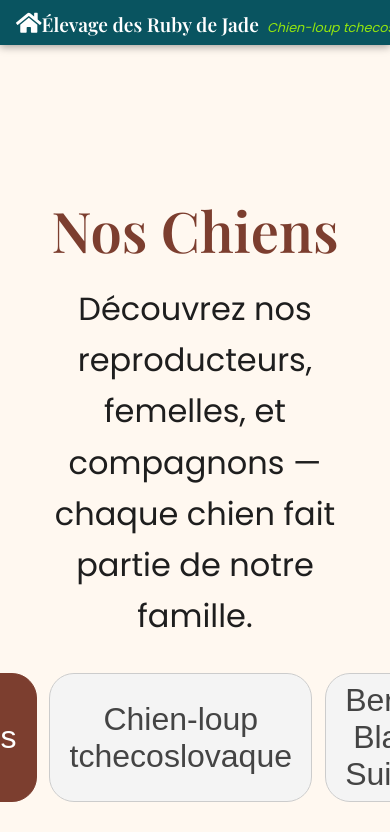
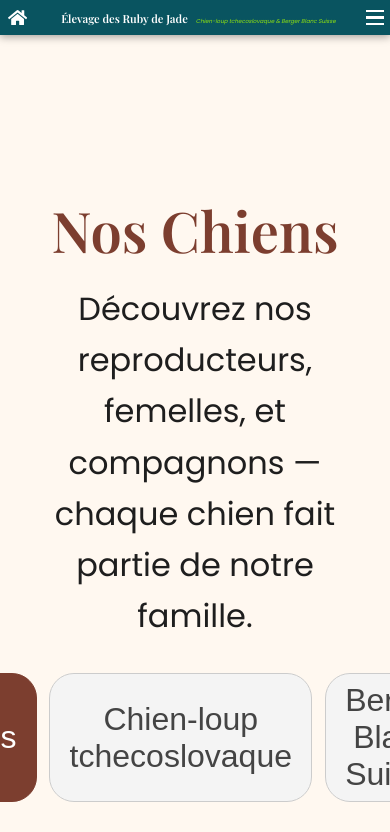
Before and after one commit to ShaynaMBarclay/elevagedesrubydejade, a React (Vite) app: page /chiens in a window 390 px wide. Shown: the top 832 px of the page. Built offline with nearby package versions, Linux system fonts and the light colour scheme; no server answers; the database is empty.

Commit message:
navbar queries

```diff
--- a/index.html
+++ b/index.html
@@ -2,7 +2,7 @@
 <html lang="en">
   <head>
     <link rel="preload" as="image" href="/images/forest.jpg">
-
+    <meta name="viewport" content="width=device-width, initial-scale=1">
     <meta charset="UTF-8" />
     <title>Élevage des Ruby de Jade</title>
   </head>
--- a/src/styles/Navbar.css
+++ b/src/styles/Navbar.css
@@ -11,10 +11,11 @@
 /* ================= NAVBAR BASE ================= */
 .navbar {
   position: fixed;
+  flex-shrink: 0 !important;
   top: 0;
   left: 0;
   width: 100%;
-  height: 45px; /* thinner */
+  height: 40px;
   background-color: rgb(9, 84, 96);
   display: flex;
   align-items: center;
@@ -31,7 +32,7 @@
   justify-content: space-between;
   padding: 0 1rem;
   overflow: hidden;
-  flex-shrink: 1;
+  flex-shrink: 0 !important;
 }
 
 /* ================= LOGO CENTER ================= */
@@ -40,6 +41,7 @@
   text-align: center;
   line-height: 1.1;
   transform: translateY(2px);
+  min-width: 0;
 }
 
 .nav-logo {
@@ -63,13 +65,10 @@
   display: flex;
   align-items: center;
   justify-content: center;
-
   width: 38px;
   height: 38px;
-
   font-size: 1.6rem;
   color: white;
-
   border-radius: 6px;
   transition: background 0.25s ease;
 }
@@ -94,16 +93,11 @@
   transition: 0.3s ease;
 }
 
-.hamburger.active span {
-  transform: none;
-  opacity: 1;
-}
-
-
 /* ================= SLIDE MENU ================= */
 .nav-dropdown {
   position: fixed;
   top: 0;
+  bottom: 0 !important;
   right: -260px;
   height: 100vh;
   width: 260px;
@@ -121,7 +115,7 @@
 }
 
 .nav-dropdown a {
-  font-family: var(--font-body);
+  font-family: var(--font-heading);
   color: white;
   text-decoration: none;
   font-size: 1.1rem;
@@ -143,7 +137,6 @@
 .close-arrow {
   position: absolute;
   top: 3rem;
-  right: 10px;
   right: 260px;
   background: rgba(5,77,88,0.97);
   color: white;
@@ -160,7 +153,6 @@
   background: rgba(5,77,88,1);
 }
 
-
 /* ================= ICONS IN MENU ================= */
 .dropdown-icons {
   margin-top: 1rem;
@@ -170,28 +162,7 @@
   align-items: center;
 }
 
-.purina-logo {
-  height: 40px;
-}
-
-.facebook-logo {
-  height: 40px;
-}
-
-.cdf-link {
-  color: white;
-  text-decoration: none;
-  opacity: 0.9;
-}
-
-/* ================= ICONS IN MENU ================= */
 .dropdown-icons img {
-  height: 50px;
-  width: auto;
-}
-
-.purina-logo,
-.facebook-logo {
   height: 50px;
   width: auto;
 }
@@ -212,25 +183,173 @@
   background: rgba(255,255,255,0.2);
 }
 
-/* For smaller desktops, move the arrow closer */
-@media (max-width: 900px) {
+
+/* ======================================================
+   TABLET
+====================================================== */
+@media (max-width: 1200px) {
+
+  .navbar {
+    height: 50px;
+  }
+
+  .nav-logo {
+    font-size: 1.2rem;
+  }
+
+  .nav-subtitle {
+    font-size: 0.8rem;
+  }
+
+  .nav-home {
+    width: 30px;
+    height: 30px;
+    font-size: 2rem;
+  }
+
+  .hamburger span {
+    width: 28px;
+    height: 3.5px;
+  }
+
   .close-arrow {
-    right: 230px;
+    right: 260px;
+    font-size: 1.3rem;
+  }
+
+  .nav-dropdown a {
+    margin-top: 1rem;
   }
 }
 
-/* For phones */
+/* ======================================================
+   MOBILE (max 600px)
+====================================================== */
 @media (max-width: 600px) {
-  .nav-dropdown {
-    width: 100%;
-    right: -100%;
+
+  .navbar {
+    height: 40px;
   }
 
-  .nav-dropdown.open {
-    right: 0;
+  .nav-container {
+    padding: 0 0.3rem;
+  }
+
+  .nav-logo {
+    font-size: 0.8rem;
+  }
+
+  .nav-subtitle {
+   font-size: 0.4rem;
+  }
+
+  .nav-home {
+   font-size: 1.3rem;
+  }
+
+  .hamburger span {
+    margin-right: 0.2rem;
+    width: 20px;
+    height: 3px;
   }
 
   .close-arrow {
-    right: 85%;
+    right: 150px;
+    font-size: 1rem;
+  }
+
+  .nav-dropdown a {
+    font-size: 0.8rem;
+    padding: 0.2rem;
+  }
+
+  .dropdown-icons img {
+    height: 60px;
+  }
+
+  .nav-dropdown {
+  width: 150px;
+  gap: 0.5rem;
+}
+
+.dropdown-icons {
+  margin-top: 0.4rem !important;
+  gap: 0.3rem;
+}
+
+.dropdown-icons img {
+  height: 50px;
+  width: auto;
+}
+
+.cdf-link {
+  font-size: 0.7rem !important;
+}
+}
+
+/* ======================================================
+   SMALL MOBILE (max 400px)
+====================================================== */
+@media (max-width: 400px) {
+
+  .navbar {
+    height: 35px;
+  }
+
+  .nav-container {
+    padding: 0 0.2rem;
+  }
+
+  .nav-logo {
+    font-size: 0.7rem;
+  }
+
+  .nav-subtitle {
+    font-size: 0.35rem;
+  }
+
+  .nav-home {
+    width: 28px;
+    height: 28px;
+    font-size: 1.2rem;
+  }
+
+  .hamburger span {
+    width: 18px;
+    height: 2.5px;
+  }
+
+  .close-arrow {
+    right: 128px;
+    font-size: 0.9rem;
+  }
+
+  .nav-dropdown {
+    width: 130px;
+    gap: 0.3rem;
+    padding: 0.2rem;
+  }
+
+  .nav-dropdown a {
+    font-size: 0.9rem;
+    padding: 0.15rem 0.5rem;
+  }
+
+  .dropdown-icons {
+    margin-top: 0.3rem !important;
+    gap: 0.2rem;
+  }
+
+  .dropdown-icons img {
+    height: 40px;
+  }
+
+  .cdf-link {
+    font-size: 0.7rem !important;
+  }
+
+  .logout-button {
+    font-size: 0.7rem;
+    padding: 0.2rem 0.4rem;
   }
 }
```
